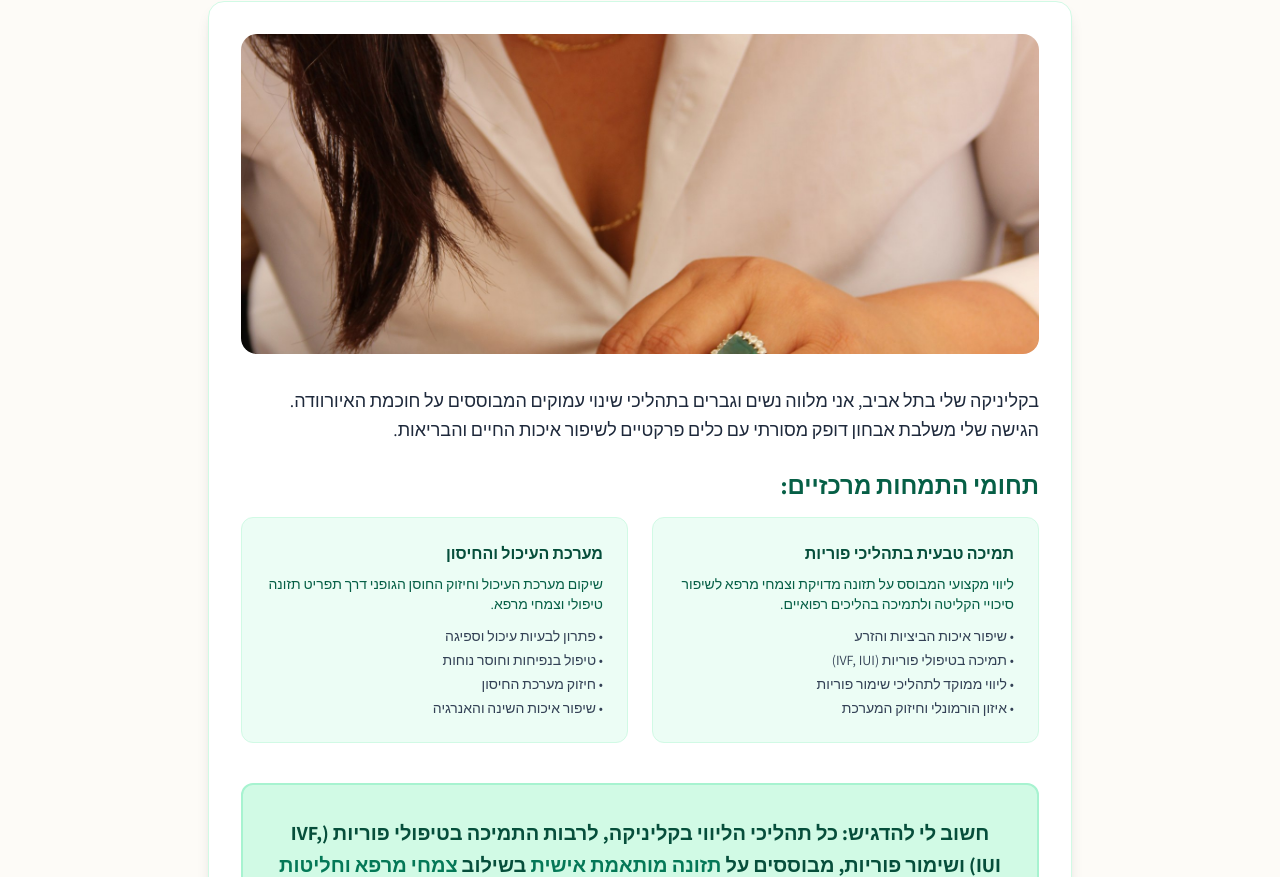
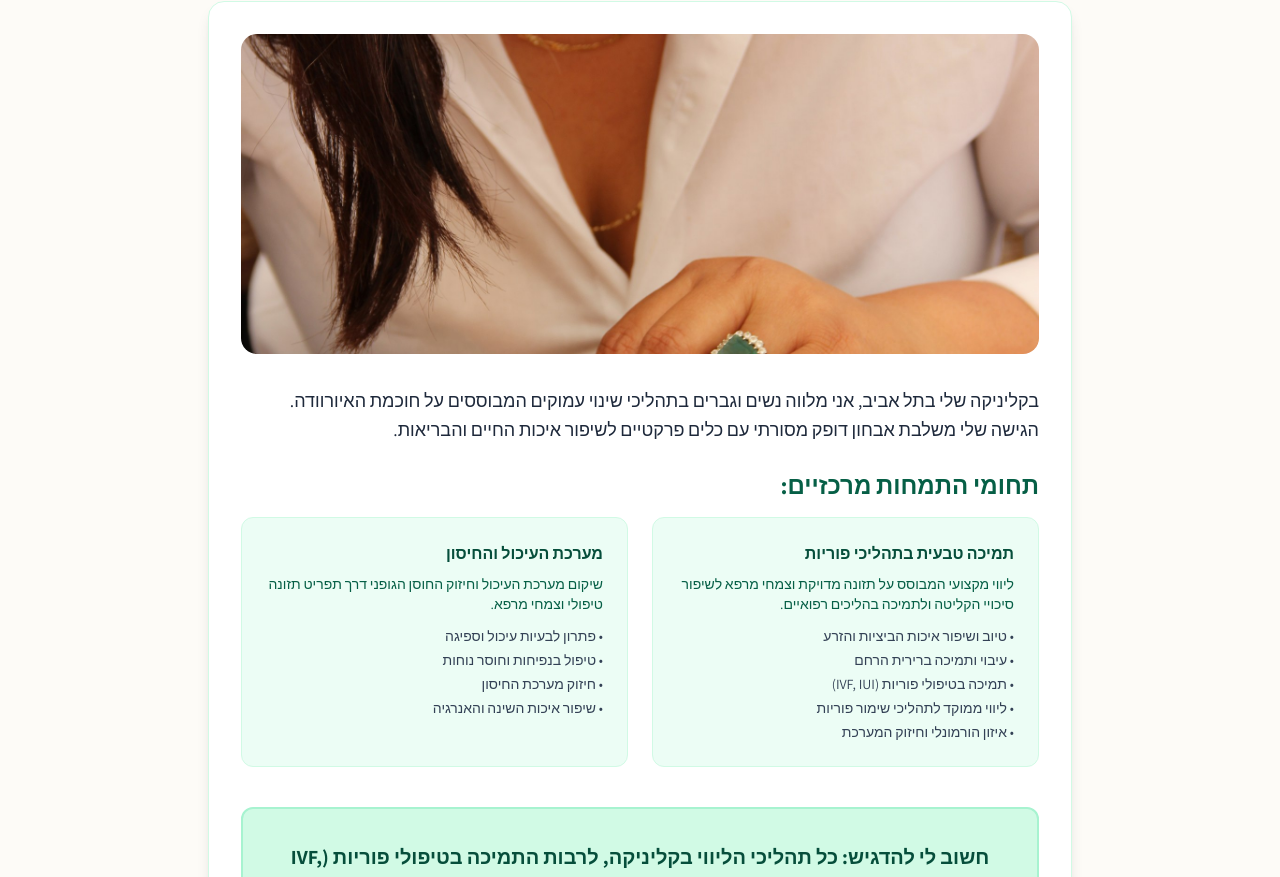
Before and after one commit to SarielGil/inbal-vedica-landing, a plain HTML site: page clinic.html in a window 1280 px wide. Shown: the part 223-1100 px from the top of the page. Drawn offline with nearby package versions, Linux system fonts and the light colour scheme.

Commit message:
Add specific fertility terms: Egg and Sperm quality improvement, Uterine lining support

```diff
--- a/clinic.html
+++ b/clinic.html
@@ -43,7 +43,8 @@
                     <h3 class="font-bold text-emerald-900 mb-2">תמיכה טבעית בתהליכי פוריות</h3>
                     <p class="text-sm text-emerald-800 mb-3 font-medium">ליווי מקצועי המבוסס על תזונה מדויקת וצמחי מרפא לשיפור סיכויי הקליטה ולתמיכה בהליכים רפואיים.</p>
                     <ul class="text-sm space-y-1 text-slate-700">
-                        <li>• שיפור איכות הביציות והזרע</li>
+                        <li>• טיוב ושיפור איכות הביציות והזרע</li>
+                        <li>• עיבוי ותמיכה ברירית הרחם</li>
                         <li>• תמיכה בטיפולי פוריות (IVF, IUI)</li>
                         <li>• ליווי ממוקד לתהליכי שימור פוריות</li>
                         <li>• איזון הורמונלי וחיזוק המערכת</li>
--- a/content.json
+++ b/content.json
@@ -23,7 +23,7 @@
     {
       "id": "clinic",
       "title": "ליווי אישי לבריאות ופריון",
-      "description": "תמיכה בתהליכי פוריות (IVF, IUI, שימור פוריות), שיפור איכות הביציות והזרע, וטיפול בבעיות עיכול וספיגה.",
+      "description": "תמיכה בתהליכי פוריות (IVF, IUI, שימור פוריות), טיוב איכות הביציות והזרע, תמיכה ברירית הרחם וטיפול במערכת העיכול.",
       "link": "clinic.html",
       "image": "assets/inbal-clinic.jpg"
     },
```
